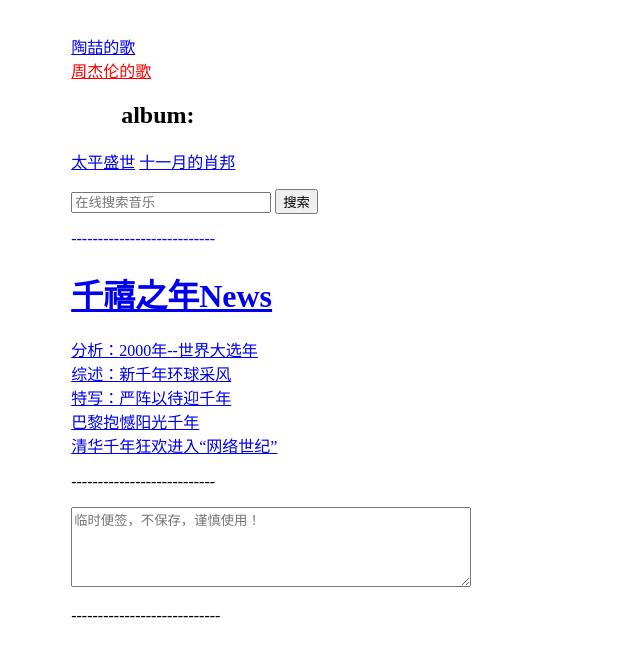
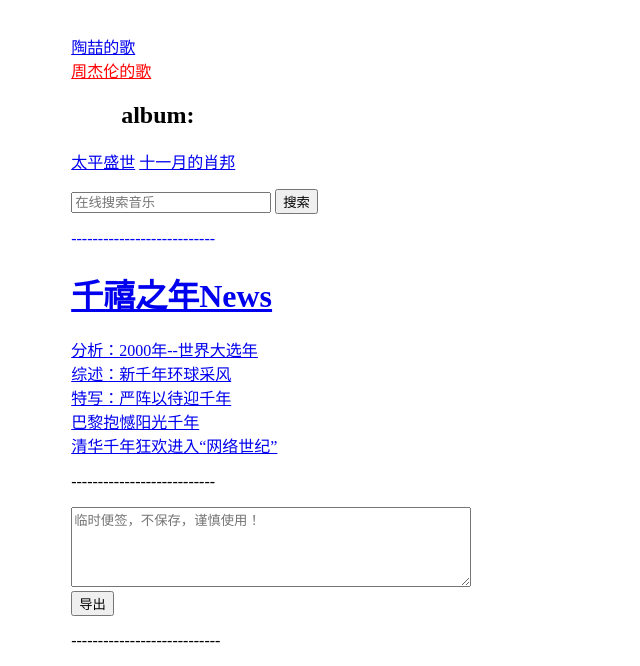
Before and after one commit to ChinaClay/allinone, a plain HTML site: page index.html in a window 1280 px wide. Shown: the part 591-1257 px from the top of the page, without its empty margins (0-640 px from the left). Before the commit the page ends 1232 px from the top, so only its background shows below. Drawn offline with Linux system fonts and the light colour scheme.

Commit message:
add local saving function using blob

```diff
--- a/index.html
+++ b/index.html
@@ -99,6 +99,8 @@
   <!-- temporary note-->
   <p>
     <textarea id="note" placeholder="临时便签，不保存，谨慎使用！" class="note"></textarea>
+    <br>
+    <button onclick="exportNote()">导出</button>
   </p>
   <p>----------------------------</p>
   <!-- keep script paragraph down-->
@@ -128,6 +130,17 @@
     note.addEventListener('input', function() {
       localStorage.setItem('my_note', note.value);
     });
+    function exportNote (){
+      var text = document.getElementById('note').value;
+      if (!text.trim()) return;
+      var blob = new Blob([text], {type:'text/plain;charset=utf-8'});
+      var url = URL.createObjectURL(blob);
+      var a = document.createElement('a');
+      a.href = url;
+      a.download = 'note-' + new Data().toISOString().slice(0, 10) + '.txt';
+      a.click();
+      URL.revokeObjectURL(url);
+    }
   </script>
 </div>
 </body>
```
